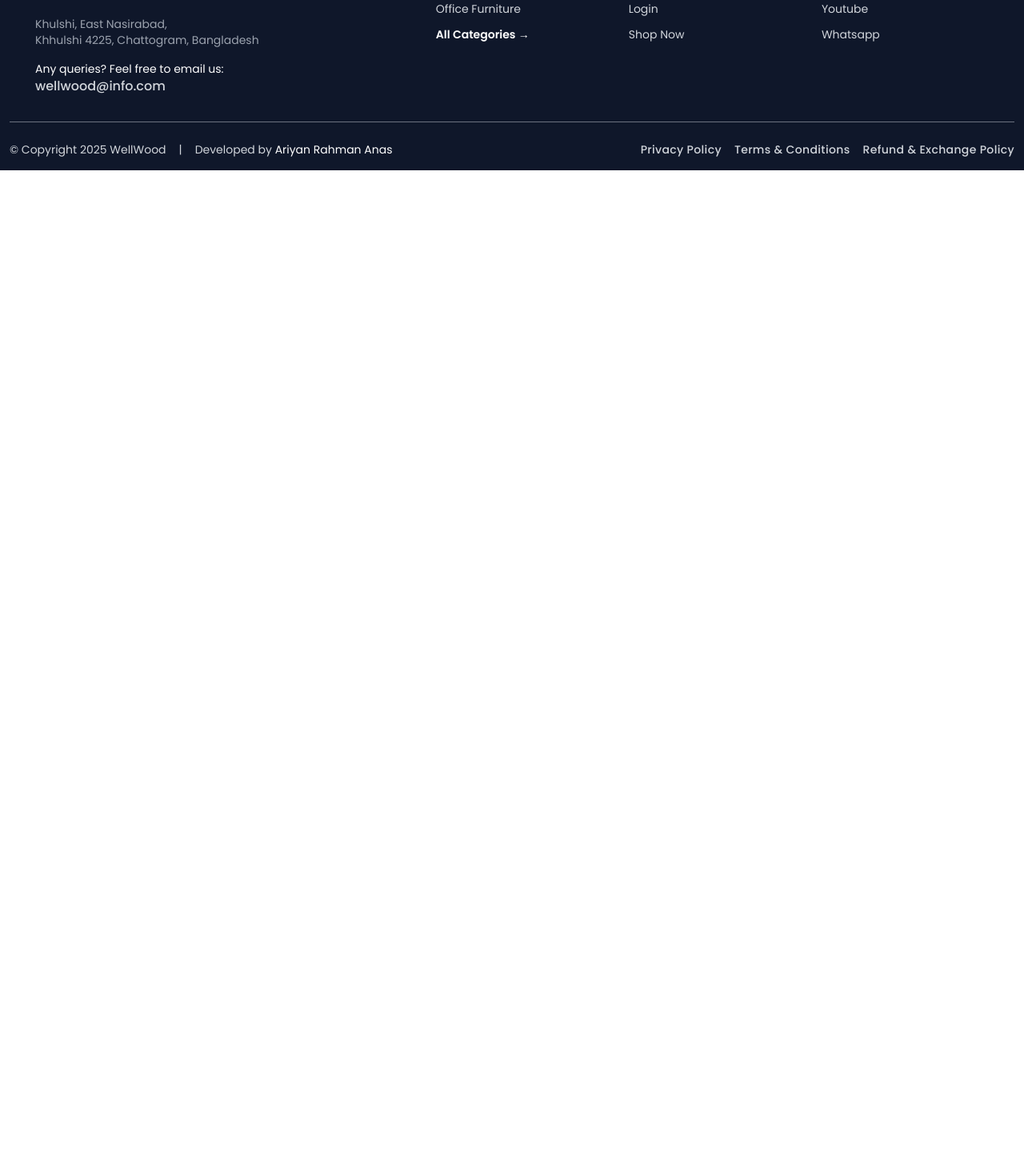
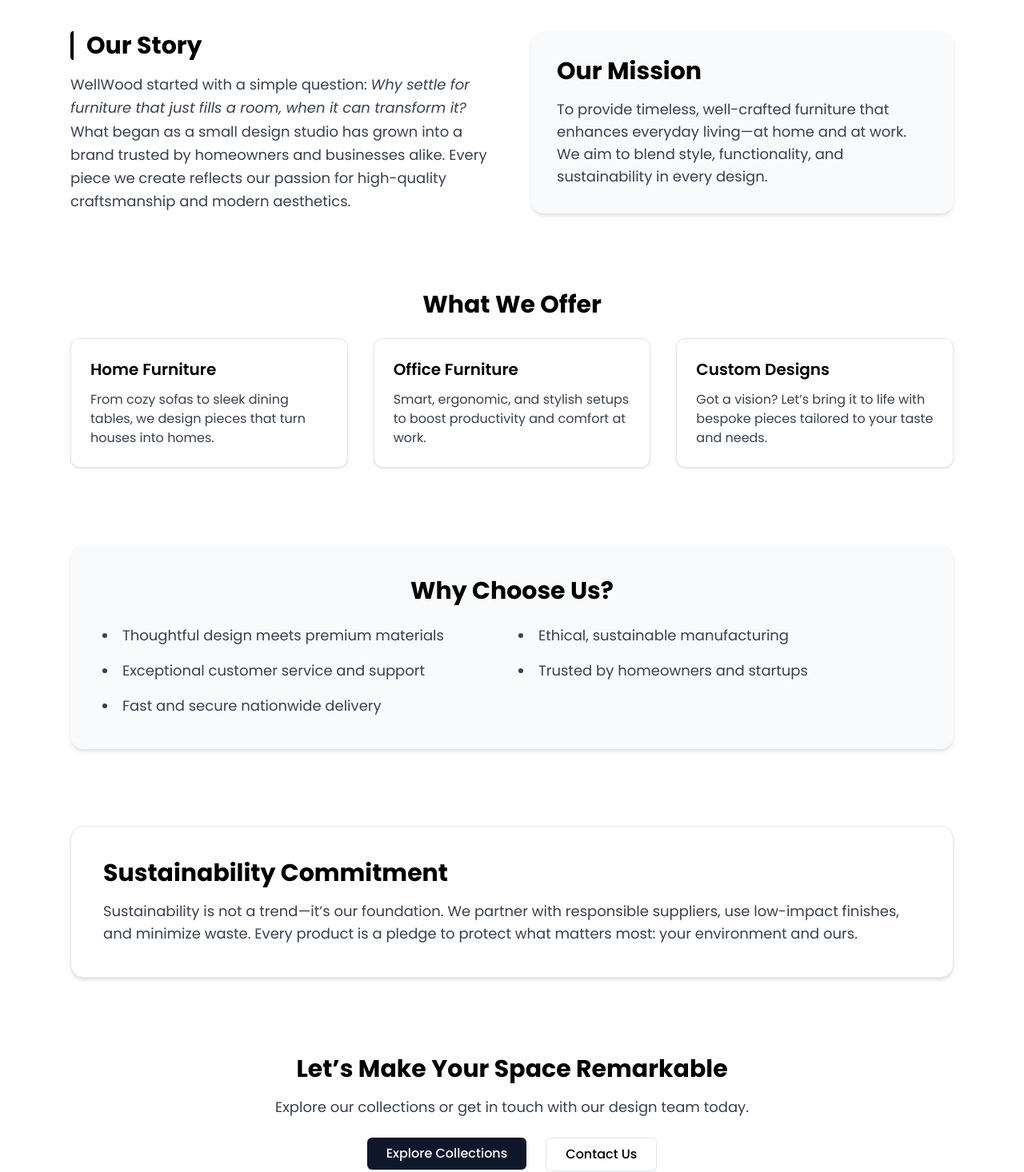
Before and after one commit to Ariyan-Rahman-Anas/furni-mart, a React (Vite) app in the folder client/: page /about in a window 1280 px wide. Shown: the part 447-1913 px from the top of the page at 80% size. Before the commit the page ends 800 px from the top, so only its background shows below. Built offline with nearby package versions, Linux system fonts and the light colour scheme; no server answers; a web font is replaced by a local one.

Commit message:
designed about page

```diff
--- a/client/src/pages/about/AboutPage.jsx
+++ b/client/src/pages/about/AboutPage.jsx
@@ -1,9 +1,90 @@
-import ComingSoon from "@/components/ComingSoon"
+import { Button } from "@/components/ui/button";
+import { Link } from "react-router-dom";
 
 const AboutPage = () => {
   return (
-    <div><ComingSoon /> </div>
-  )
-}
+    <div className="px-2 md:px-6 space-y-24 mt-6 max-w-6xl mx-auto text-black">
+      {/* Hero Section */}
+      <section className="text-center p-6 md:p-12 bg-white rounded-3xl shadow-xl border border-gray-200">
+        <h1 className="text-5xl font-extrabold mb-6 tracking-tight">Designing Comfort. <br /> Inspiring Style.</h1>
+        <p className="text-xl max-w-3xl mx-auto text-gray-600">
+          At <span className="text-black font-bold">WellWood</span>, furniture is an experience. Whether you&apos;re   building your dream home or refining your workspace, our signature pieces fuse purpose with personality.
+        </p>
+      </section>
 
-export default AboutPage
+      {/* Our Story & Mission */}
+      <section className="grid md:grid-cols-2 gap-12">
+        <div>
+          <h2 className="text-3xl font-bold mb-4 border-l-4 rounded-l-sm border-black pl-4">Our Story</h2>
+          <p className="text-lg text-gray-700 leading-relaxed">
+            WellWood started with a simple question: <em>Why settle for furniture that just fills a room,
+              when it can transform it?</em> What began as a small design studio has grown into a brand trusted by
+            homeowners and businesses alike. Every piece we create reflects our passion for high-quality
+            craftsmanship and modern aesthetics.
+          </p>
+        </div>
+        <div className="bg-gray-50 p-8 rounded-2xl shadow-md">
+          <h2 className="text-3xl font-bold mb-4">Our Mission</h2>
+          <p className="text-lg text-gray-700">
+            To provide timeless, well-crafted furniture that enhances everyday living—at home and at work. We aim
+            to blend style, functionality, and sustainability in every design.
+          </p>
+        </div>
+      </section>
+
+      {/* What We Offer */}
+      <section>
+        <h2 className="text-3xl font-bold mb-6 text-center">What We Offer</h2>
+        <div className="grid grid-cols-1 md:grid-cols-3 gap-8">
+          <div className="bg-white p-6 rounded-xl border shadow hover:shadow-lg transition">
+            <h3 className="text-xl font-semibold mb-3">Home Furniture</h3>
+            <p className="text-gray-700">From cozy sofas to sleek dining tables, we design pieces that turn houses into homes.</p>
+          </div>
+          <div className="bg-white p-6 rounded-xl border shadow hover:shadow-lg transition">
+            <h3 className="text-xl font-semibold mb-3">Office Furniture</h3>
+            <p className="text-gray-700">Smart, ergonomic, and stylish setups to boost productivity and comfort at work.</p>
+          </div>
+          <div className="bg-white p-6 rounded-xl border shadow hover:shadow-lg transition">
+            <h3 className="text-xl font-semibold mb-3">Custom Designs</h3>
+            <p className="text-gray-700">Got a vision? Let’s bring it to life with bespoke pieces tailored to your taste and needs.</p>
+          </div>
+        </div>
+      </section>
+
+      {/* Why Choose Us */}
+      <section className=" bg-gray-50 p-10 rounded-2xl shadow-md">
+        <h2 className="text-3xl font-bold mb-6 text-center">Why Choose Us?</h2>
+        <ul className="grid grid-cols-1 sm:grid-cols-2 gap-4 text-lg text-gray-700 list-disc list-inside">
+          <li>Thoughtful design meets premium materials</li>
+          <li>Ethical, sustainable manufacturing</li>
+          <li>Exceptional customer service and support</li>
+          <li>Trusted by homeowners and startups</li>
+          <li>Fast and secure nationwide delivery</li>
+        </ul>
+      </section>
+
+      {/* Sustainability Commitment */}
+      <section className=" bg-white p-10 rounded-2xl shadow-md border">
+        <h2 className="text-3xl font-bold mb-4">Sustainability Commitment</h2>
+        <p className="text-lg text-gray-700">
+          Sustainability is not a trend—it’s our foundation. We partner with responsible suppliers, use low-impact finishes, and minimize waste. Every product is a pledge to protect what matters most: your environment and ours.
+        </p>
+      </section>
+
+      {/* Call to Action */}
+      <section className="text-center">
+        <h2 className="text-3xl font-bold mb-4">Let’s Make Your Space Remarkable</h2>
+        <p className="mb-6 text-lg text-gray-700">Explore our collections or get in touch with our design team today.</p>
+        <div className="flex justify-center gap-6">
+          <Link to={"/products"}  >
+            <Button>Explore Collections</Button>
+          </Link>
+          <Link to={"/products"}  >
+            <Button variant="outline" >Contact Us</Button>
+          </Link>
+        </div>
+      </section>
+    </div>
+  );
+};
+export default AboutPage;
```
